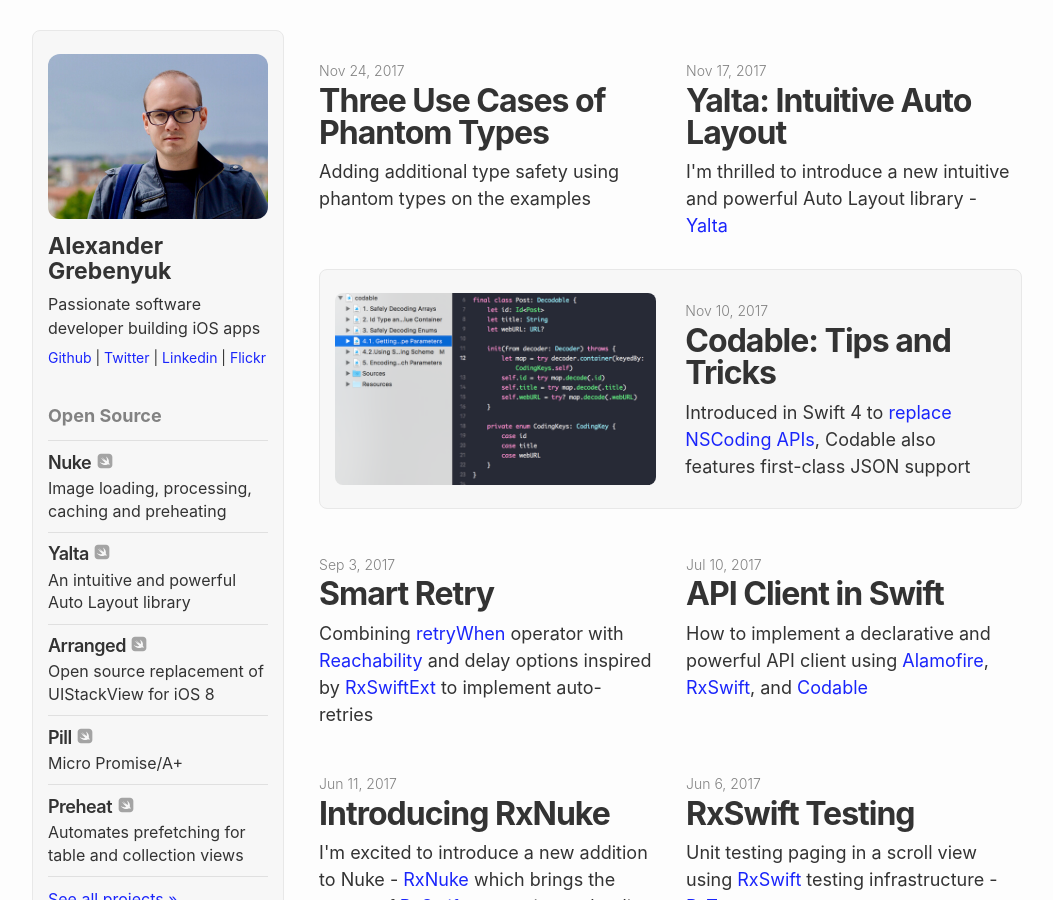
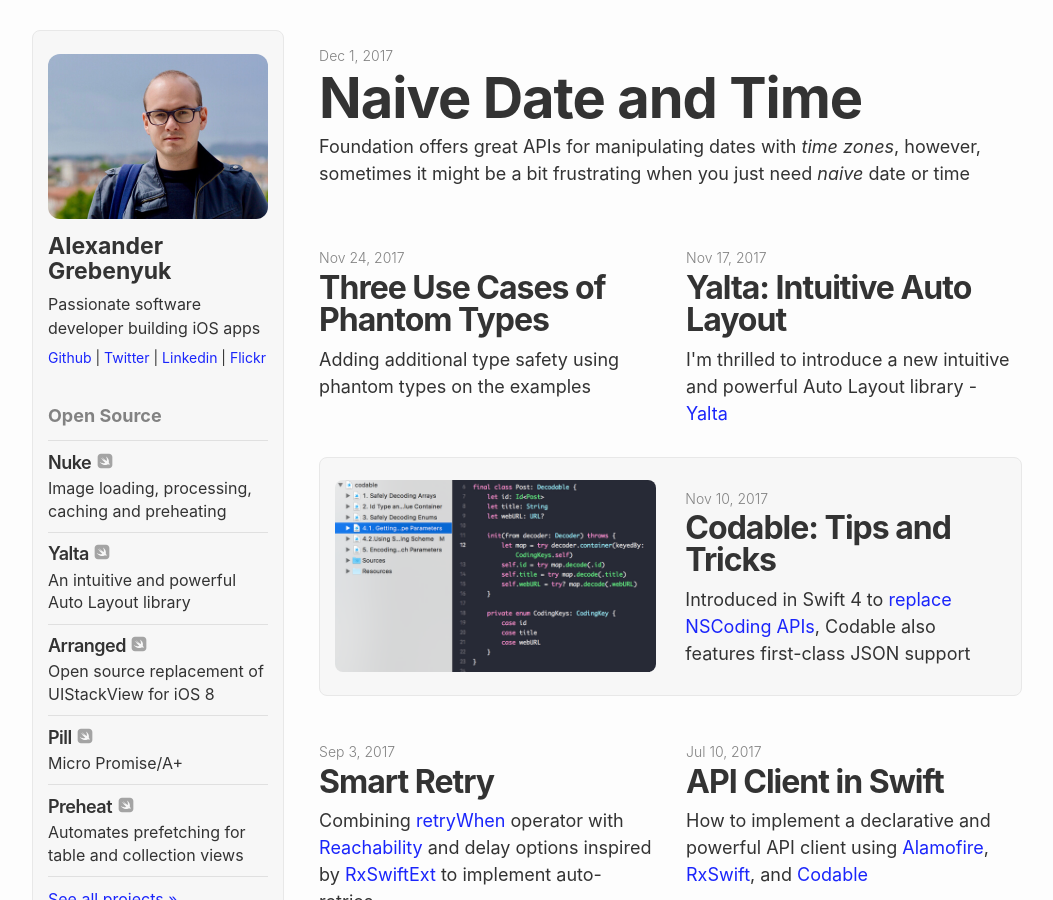
Before and after one commit to hyling/kean.github.io, a Jekyll site: the page built from index.html, in a window 1280 px wide and 900 px high. Shown: the whole window, without its empty margins (113-1166 px from the left). Built offline with Jekyll 4.4.1, drawn with Linux system fonts in a browser that asks for light colours; some of the changed lines change nothing that is shown.

Commit message:
Add Naive Date and Time post

````diff
--- a/_config.yml
+++ b/_config.yml
@@ -18,7 +18,7 @@
 future: true
 
 # Site specific
-featured_post: NULL
+featured_post: 60d37e50-dd6b-40e5-bfa9-c22e21a7a5a9
 
 gems:
   - jekyll-redirect-from
--- /dev/null
+++ b/_posts/2017-12-01-naive-date-and-time.markdown
@@ -0,0 +1,117 @@
+---
+layout: post
+title: "Naive Date and Time"
+subtitle: "Foundation offers great APIs for manipulating dates with <i>time zones</i>, however, sometimes it might be a bit frustrating when you just need <i>naive</i> date or time"
+date: 2017-12-01 18:00:00 +0300
+category: programming
+tags: ios
+permalink: /post/naive-date-time
+uuid: 60d37e50-dd6b-40e5-bfa9-c22e21a7a5a9
+---
+
+Foundation offers [great APIs](https://developer.apple.com/documentation/foundation/dates_and_times) for manipulating dates with time zones (e.g. working with something like `2017-09-29T15:00:00+0300`). However, sometimes it might be a bit frustrating when you just need **naive** date or time.
+
+So what exactly is a naive date or a naive time? They are called "naive" because they don't have a time zone associated with them. For example:
+
+```swift
+- naive date: "2017-09-29"
+- naive time: "15:00:00"
+- naive datetime: "2017-09-29T15:00:00"
+```
+
+In comparison here's how you could represent specific points in time by specifying a time zone (or offset):
+
+```swift
+- datetime in UTC: "2017-09-29T15:00:00Z"
+- datetime with timezone offset: "2017-09-29T15:00:00+0300"
+- datetime with timezone: datetime="2017-09-29T15:00:00", timezone="Europe/London"
+```
+
+Turns out there are a lot of scenarios in which the time zone is not needed. For example, let's say you want to show user's birthday. You don't need to know either a time zone, or a specific point in time - [`Date`](https://developer.apple.com/documentation/foundation/date) - of birth. Or suppose that you want to display opening hours of a restaurant. There are many situations like these.
+
+An obvious way to implement those scenarios using `Foundation` is with a help of [`DateComponents`](https://developer.apple.com/documentation/foundation/datecomponents). However, there are a few problems:
+
+- All of the components (e.g. `.month`, `.hour`, etc) are optional so it's not (type) safe to pass them around.
+- If you wanted to format a date to display it to the user you would have to use [`DateFormatter`](https://developer.apple.com/documentation/foundation/dateformatter), which requires conversion from `DateComponents` to `Date` which might seems a bit confusing. In general, it's fairly straightforward, but since both `DateFormatter` and `DateComponents` can carry time zone information associated with them, there is always a room for error.
+- Parsing date components might be challenging.
+
+Since I've realized that in my recent app I mostly use naive dates and times, I decided to build a type-safe abstraction to eliminate the potential errors: [NaiveDate](https://github.com/kean/NaiveDate).
+
+# NaiveDate
+
+The library implements three types:
+- `NaiveDate` (e.g. `2017-09-29`)
+- `NaiveTime` (e.g. `15:30:00`)
+- `NaiveDateTime` (e.g. `2017-09-29T15:30:00` - no time zone and no offset).
+
+Each of them implements `Equatable`, `Comparable`, `LosslessStringConvertible`, and `Codable` protocols. Naive types can also be converted to  `Date`, and `DateComponents`.
+
+## Create
+
+Naive dates and times can be created from a string (using a predefined format), using `Decodable`, or with a memberwise initializer:
+
+```swift
+NaiveDate("2017-10-01")
+NaiveDate(year: 2017, month: 10, day: 1)
+
+NaiveTime("15:30:00")
+NaiveTime(hour: 15, minute: 30, second: 0)
+
+NaiveDateTime("2017-10-01T15:30")
+NaiveDateTime(
+    date: NaiveDate(year: 2017, month: 10, day: 1),
+    time: NaiveTime(hour: 15, minute: 30, second: 0)
+)
+```
+
+## Format
+
+Format dates without having to worry about time zones:
+
+```swift
+let date = NaiveDate("2017-11-01")!
+NaiveDateFormatter(dateStyle: .short).string(from: date)
+// prints "Nov 1, 2017"
+
+let time = NaiveTime("15:00")!
+NaiveDateFormatter(timeStyle: .short).string(from: time)
+// prints "3:00 PM"
+
+let dateTime = NaiveDateTime("2017-11-01T15:30:00")!
+NaiveDateFormatter(dateStyle: .short, timeStyle: .short).string(from: dateTime)
+// prints "Nov 1, 2017 at 3:30 PM"
+```
+
+## Convert
+
+When you do need time zones, convert `NaiveDate` to `Date`:
+
+```swift
+let date = NaiveDate(year: 2017, month: 10, day: 1)
+
+// Creates `Date` in a calendar's time zone
+// "2017-10-01T00:00:00+0300" if user is in MSK
+Calendar.current.date(from: date)
+```
+
+```swift
+let dateTime = NaiveDateTime(
+    date: NaiveDate(year: 2017, month: 10, day: 1),
+    time: NaiveTime(hour: 15, minute: 30, second: 0)
+)
+
+// Creates `Date` in a calendar's time zone
+// "2017-10-01T15:30:00+0300" if user is in MSK
+Calendar.current.date(from: dateTime)
+```
+
+# Notes
+
+Naive dates and times are extremely easy to use. There are no time zones to worry about. You can easily parse them without having to use custom date formatters. It works just as you expect. But, it's important to understand the limitations behind them.
+
+They are called "naive" because they don't have a time zone associated with them. This means the date may not actually exist in some areas in the world, even though they are "valid". For example, when daylight saving changes are applied the clock typically moves forward or backward by one hour. This means certain dates never occur or may occur more than once. The moment you need to do any precise manipulations with time, always use native `Date` and `Calendar` types.
+
+# Resources
+
+- [Apple Developer Documentation: Dates and Times](https://developer.apple.com/documentation/foundation/dates_and_times)
+- [NaiveDateTime](https://docs.rs/chrono/0.3.1/chrono/naive/datetime/struct.NaiveDateTime.html)
````
